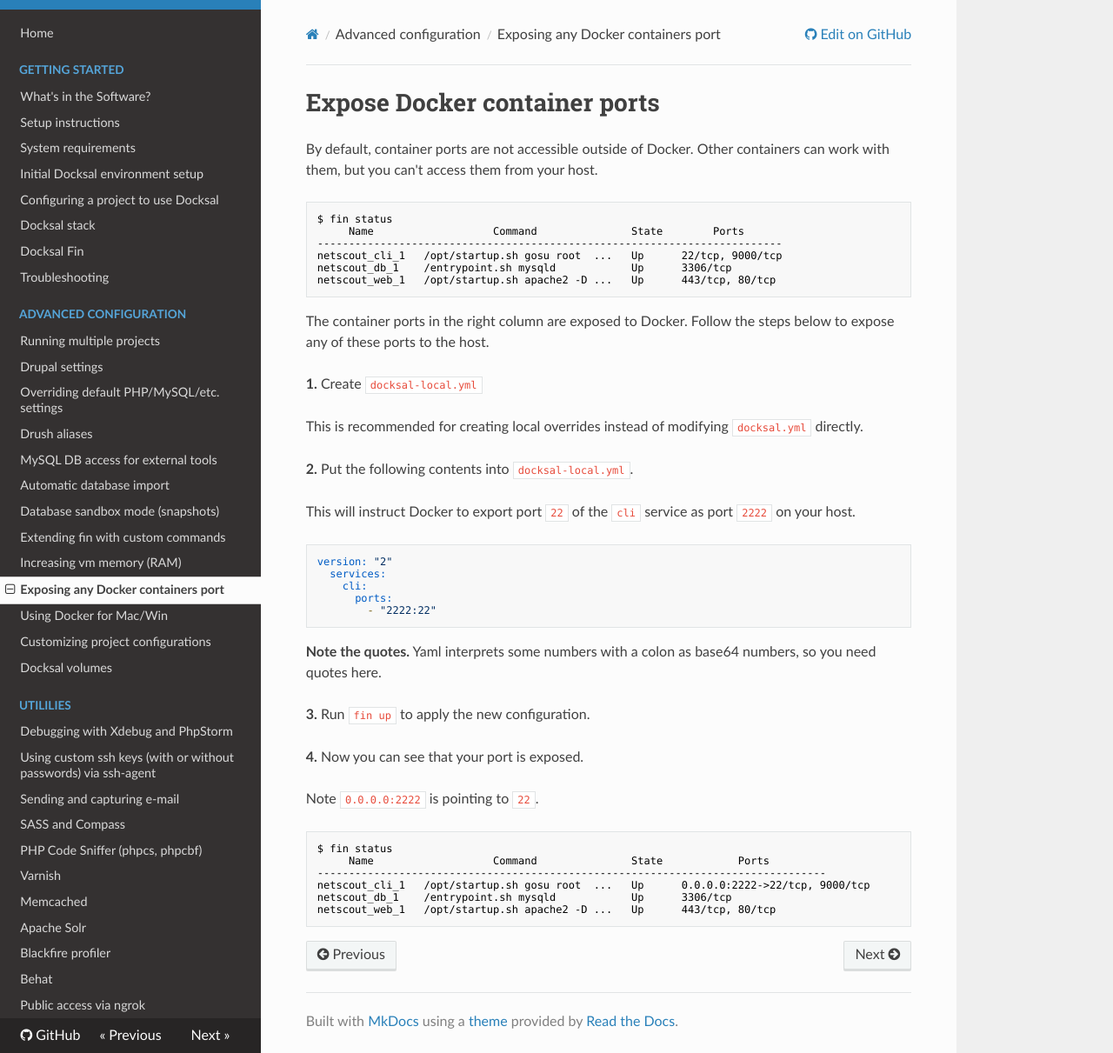
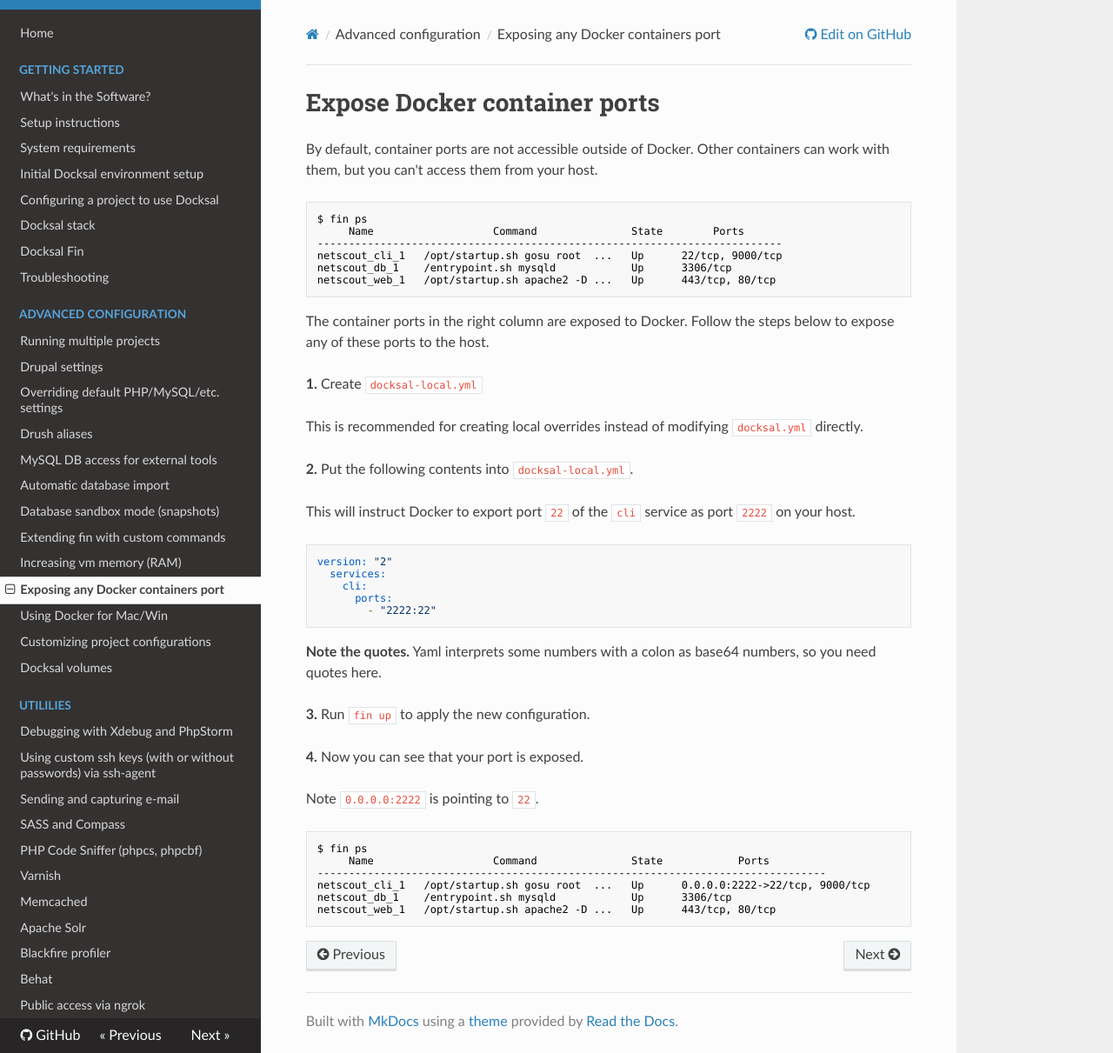
Before and after one commit to docksal/docksal, an MkDocs documentation site: the page built from docs/expose-port.md, in a window 1280 px wide and 1211 px high. Shown: the whole window at 87% size. Built offline with MkDocs 1.6.1, drawn with Linux system fonts in a browser that asks for light colours; nearby versions of some CDN libraries; old or Windows-style settings are respelled for this version of MkDocs.

Commit message:
Cleanup TODOs

````diff
--- a/docs/expose-port.md
+++ b/docs/expose-port.md
@@ -3,7 +3,7 @@
 By default, container ports are not accessible outside of Docker. Other containers can work with them, but you can't access them from your host.
 
 ```
-$ fin status
+$ fin ps
      Name                   Command               State        Ports
 --------------------------------------------------------------------------
 netscout_cli_1   /opt/startup.sh gosu root  ...   Up      22/tcp, 9000/tcp
@@ -38,7 +38,7 @@ version: "2"
 Note `0.0.0.0:2222` is pointing to `22`.
 
 ```
-$ fin status
+$ fin ps
      Name                   Command               State            Ports
 ---------------------------------------------------------------------------------
 netscout_cli_1   /opt/startup.sh gosu root  ...   Up      0.0.0.0:2222->22/tcp, 9000/tcp
````
Also changed, not shown: docs/env-setup.md (+1 -0 lines), 1 other file.
